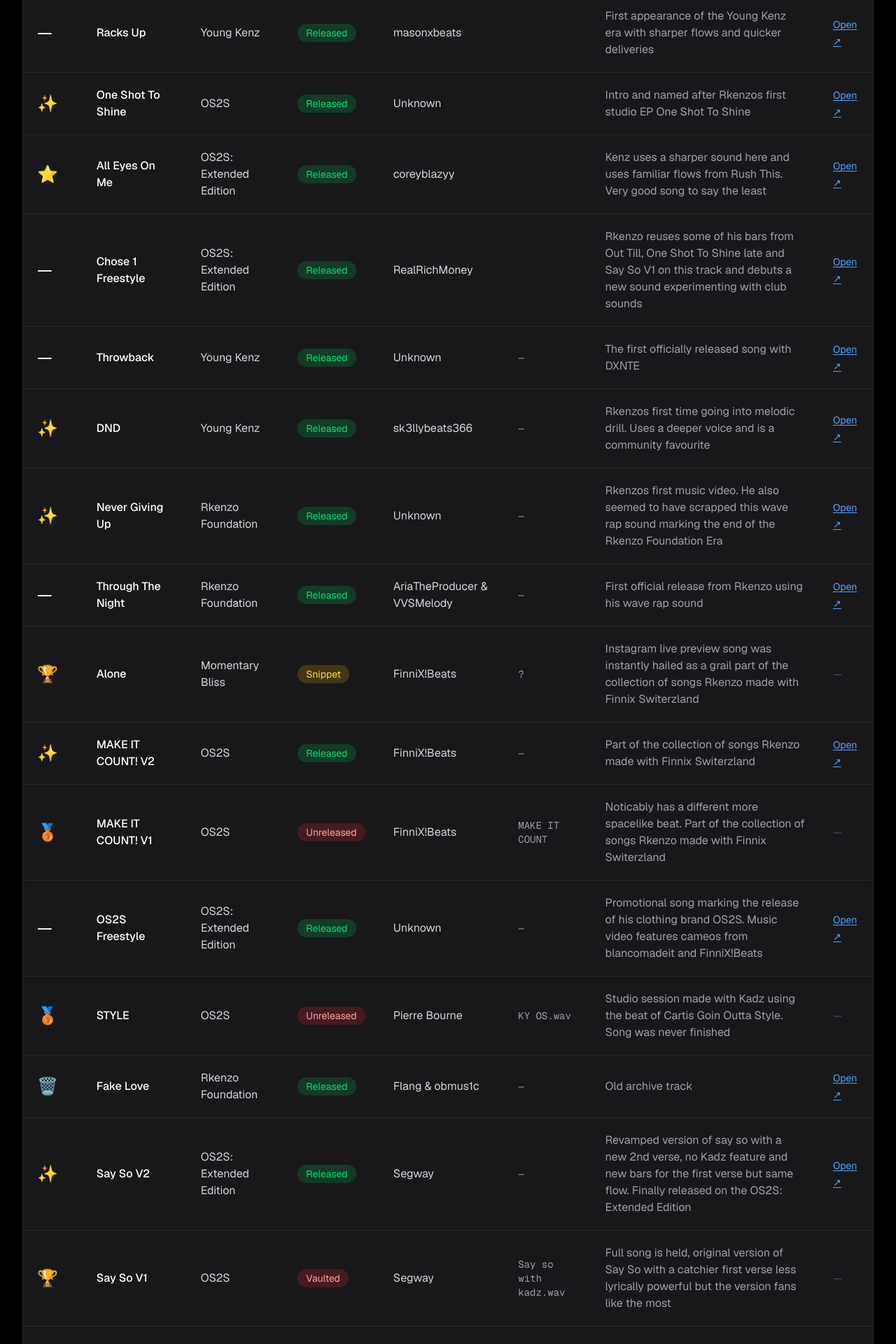
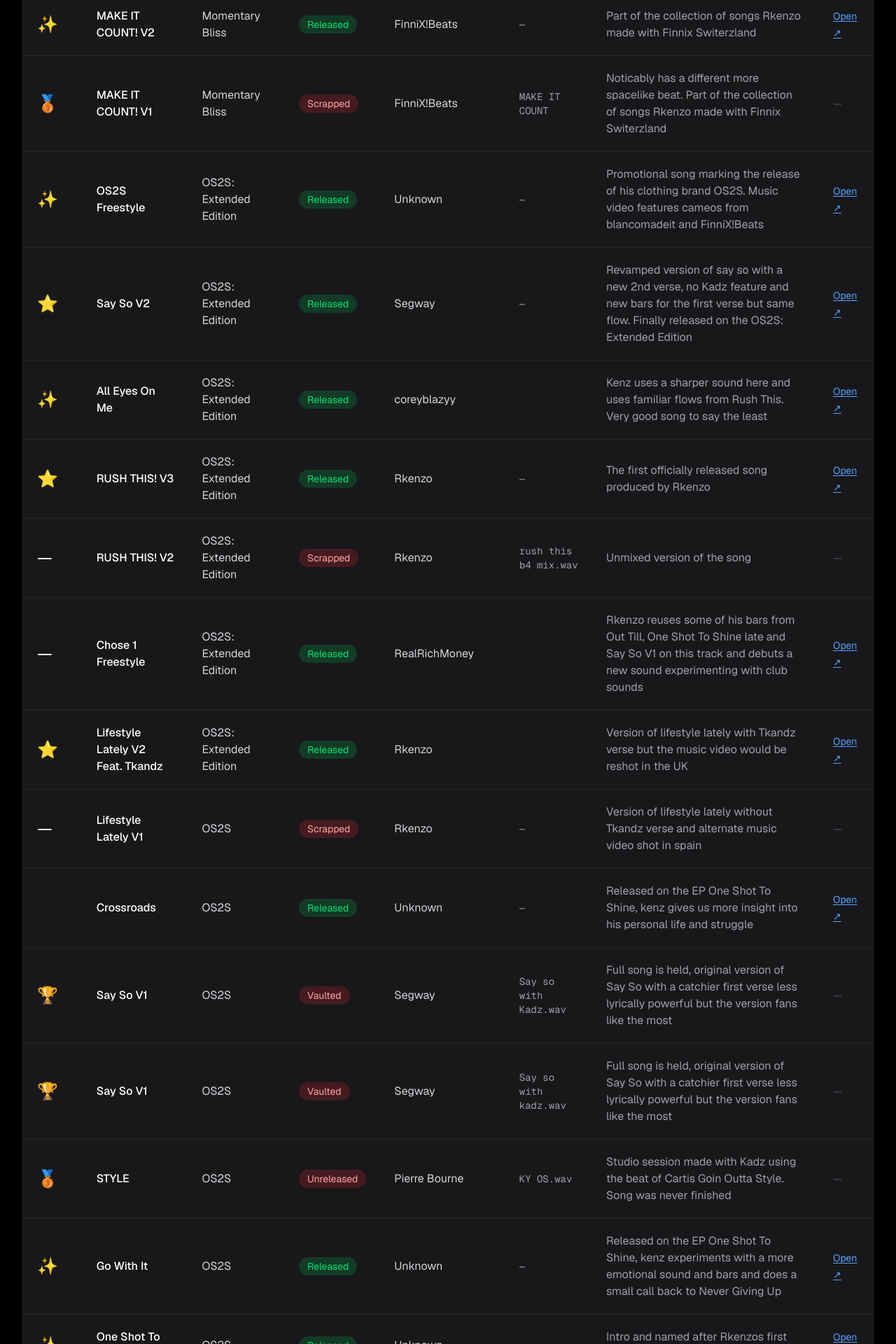
Before and after one commit to KnowKiot/Rkenzo-Tracker, a Next.js app: page / in a window 1280 px wide. Shown: the part 860-2780 px from the top of the page at 70% size. Built offline with nearby package versions, Linux system fonts and the light colour scheme.

Commit message:
Sorted all songs

```diff
--- a/app/page.tsx
+++ b/app/page.tsx
@@ -17,9 +17,109 @@ export default function RkenzoTracker() {
   const [filterRating, setFilterRating] = useState('All');
 
   const songs = [
+    // Momentary Bliss
+     {
+      title: 'Rick Owens',
+      era: 'Momentary Bliss',
+      status: 'Snippet',
+      producer: 'Unknown',
+      notes: 'Snippet uploaded the tiktok 9th May 2026',
+      rating: '',
+      filename: '—',
+      link: 'https://www.youtube.com/watch?v=MFjM_NQvPC0',
+    },
+
+    {
+      title: 'Chasing Paper',
+      era: 'Momentary Bliss',
+      status: 'Released',
+      producer: 'Unknown',
+      notes: 'Second song released in the Momentary Bliss rollout',
+      rating: '',
+      filename: '—',
+      link: 'https://www.youtube.com/watch?v=MFjM_NQvPC0',
+    },
+
+    {
+      title: 'EVISU JEANS',
+      era: 'Momentary Bliss',
+      status: 'Released',
+      producer: 'coreyblazyinc',
+      notes: 'Throwaway song to mark the rollout of Momentary Bliss',
+      rating: '✨',
+      filename: '—',
+      link: 'https://www.youtube.com/watch?v=GCz7GZODsv4',
+    },
+
+    {
+      title: 'Alone',
+      era: 'Momentary Bliss',
+      status: 'Snippet',
+      producer: 'FinniX!Beats',
+      notes: 'Instagram live preview song was instantly hailed as a grail part of the collection of songs Rkenzo made with Finnix Switerzland',
+      rating: '🏆',
+      filename: '?',
+      link: '',
+    },
+
+    {
+      title: 'MAKE IT COUNT! V2',
+      era: 'Momentary Bliss',
+      status: 'Released',
+      producer: 'FinniX!Beats',
+      notes: 'Part of the collection of songs Rkenzo made with Finnix Switerzland',
+      rating: '✨',
+      filename: '—',
+      link: 'https://www.youtube.com/watch?v=jBivqZXolk8',
+    },
+
+    {
+      title: 'MAKE IT COUNT! V1',
+      era: 'Momentary Bliss',
+      status: 'Scrapped',
+      producer: 'FinniX!Beats',
+      notes: 'Noticably has a different more spacelike beat. Part of the collection of songs Rkenzo made with Finnix Switerzland',
+      rating: '🥉',
+      filename: 'MAKE IT COUNT',
+      link: '',
+    },
+
+    {
+      title: 'OS2S Freestyle',
+      era: 'OS2S: Extended Edition',
+      status: 'Released',
+      producer: 'Unknown',
+      notes: 'Promotional song marking the release of his clothing brand OS2S. Music video features cameos from blancomadeit and FinniX!Beats',
+      rating: '✨',
+      filename: '—',
+      link: 'https://www.youtube.com/watch?v=8FcIn74uNzk',
+    },
+
+    {
+      title: 'Say So V2',
+      era: 'OS2S: Extended Edition',
+      status: 'Released',
+      producer: 'Segway',
+      notes: 'Revamped version of say so with a new 2nd verse, no Kadz feature and new bars for the first verse but same flow. Finally released on the OS2S: Extended Edition',
+      rating: '⭐',
+      filename: '—',
+      link: 'https://www.youtube.com/watch?v=w9Y_v96F9ac',
+    },
+
+        {
+      title: 'All Eyes On Me',
+      era: 'OS2S: Extended Edition',
+      status: 'Released',
+      producer: 'coreyblazyy',
+      notes: 'Kenz uses a sharper sound here and uses familiar flows from Rush This. Very good song to say the least',
+      rating: '✨',
+      filename: '',
+      link: 'https://www.youtube.com/watch?v=kol3yTiwgQA',
+    },
+
     {
       title: 'RUSH THIS! V3',
-      era: 'OS2S',
+      era: 'OS2S: Extended Edition',
       status: 'Released',
       producer: 'Rkenzo',
       notes: 'The first officially released song produced by Rkenzo',
@@ -27,16 +127,29 @@ export default function RkenzoTracker() {
       filename: '—',
       link: 'https://www.youtube.com/watch?v=vPf7hVAEqTw',
     },
+
     {
       title: 'RUSH THIS! V2',
-      era: 'OS2S',
-      status: 'Unreleased',
+      era: 'OS2S: Extended Edition',
+      status: 'Scrapped',
       producer: 'Rkenzo',
       notes: 'Unmixed version of the song',
       rating: '—',
       filename: 'rush this b4 mix.wav',
       link: '',
     },
+
+    {
+      title: 'Chose 1 Freestyle',
+      era: 'OS2S: Extended Edition',
+      status: 'Released',
+      producer: 'RealRichMoney',
+      notes: 'Rkenzo reuses some of his bars from Out Till, One Shot To Shine late and Say So V1 on this track and debuts a new sound experimenting with club sounds',
+      rating: '—',
+      filename: '',
+      link: 'https://www.youtube.com/watch?v=evCgCR9aJsM',
+    },
+
     {
       title: 'Lifestyle Lately V2 Feat. Tkandz',
       era: 'OS2S: Extended Edition',
@@ -47,26 +160,74 @@ export default function RkenzoTracker() {
       filename: '',
       link: 'https://www.youtube.com/watch?v=ZDuDBuFPsmk',
     },
+
     {
       title: 'Lifestyle Lately V1',
       era: 'OS2S',
-      status: 'Unreleased',
+      status: 'Scrapped',
       producer: 'Rkenzo',
       notes: 'Version of lifestyle lately without Tkandz verse and alternate music video shot in spain',
       rating: '—',
       filename: '—',
       link: '',
     },
+// OS2S Era
     {
-      title: 'Racks Up',
-      era: 'Young Kenz',
+      title: 'Crossroads',
+      era: 'OS2S',
       status: 'Released',
-      producer: 'masonxbeats',
-      notes: 'First appearance of the Young Kenz era with sharper flows and quicker deliveries',
-      rating: '—',
-      filename: '',
-      link: 'https://www.youtube.com/watch?v=evCgCR9aJsM',
+      producer: 'Unknown',
+      notes: 'Released on the EP One Shot To Shine, kenz gives us more insight into his personal life and struggle',
+      rating: '',
+      filename: '—',
+      link: 'https://www.youtube.com/watch?v=ZPkRZ9VNhho',
     },
+
+    {
+      title: 'Say So V1',
+      era: 'OS2S',
+      status: 'Vaulted',
+      producer: 'Segway',
+      notes: 'Full song is held, original version of Say So with a catchier first verse less lyrically powerful but the version fans like the most',
+      rating: '🏆',
+      filename: 'Say so with Kadz.wav',
+      link: '',
+    },
+
+    {
+      title: 'Say So V1',
+      era: 'OS2S',
+      status: 'Vaulted',
+      producer: 'Segway',
+      notes: 'Full song is held, original version of Say So with a catchier first verse less lyrically powerful but the version fans like the most',
+      rating: '🏆',
+      filename: 'Say so with kadz.wav',
+      link: '',
+    },
+
+
+    {
+      title: 'STYLE',
+      era: 'OS2S',
+      status: 'Unreleased',
+      producer: 'Pierre Bourne',
+      notes: 'Studio session made with Kadz using the beat of Cartis Goin Outta Style. Song was never finished',
+      rating: '🥉',
+      filename: 'KY OS.wav',
+      link: '',
+    },
+
+    {
+      title: 'Go With It',
+      era: 'OS2S',
+      status: 'Released',
+      producer: 'Unknown',
+      notes: 'Released on the EP One Shot To Shine, kenz experiments with a more emotional sound and bars and does a small call back to Never Giving Up',
+      rating: '✨',
+      filename: '—',
+      link: 'https://www.youtube.com/watch?v=4UatIB9ZjoE',
+    },
+
     {
       title: 'One Shot To Shine',
       era: 'OS2S',
@@ -77,26 +238,42 @@ export default function RkenzoTracker() {
       filename: '',
       link: 'https://www.youtube.com/watch?v=_gmJXkfc7OY',
     },
+
     {
-      title: 'All Eyes On Me',
-      era: 'OS2S: Extended Edition',
+      title: 'CANT WAIT',
+      era: 'OS2S',
       status: 'Released',
-      producer: 'coreyblazyy',
-      notes: 'Kenz uses a sharper sound here and uses familiar flows from Rush This. Very good song to say the least',
+      producer: 'Unknown',
+      notes: 'Released on the EP One Shot To Shine, kenz also sends some bars refercing his ex',
+      rating: '',
+      filename: '—',
+      link: 'https://www.youtube.com/watch?v=yHUsIK3i2f0',
+    },
+
+    {
+      title: 'Out Till Late',
+      era: 'OS2S',
+      status: 'Released',
+      producer: 'Unknown',
+      notes: 'Featuring Whizz, song was reportedly made in one take and is a fan favourite. One of his biggest songs to date',
       rating: '⭐',
-      filename: '',
-      link: 'https://www.youtube.com/watch?v=kol3yTiwgQA',
+      filename: '—',
+      link: 'https://www.youtube.com/watch?v=mAywOdTLQHA',
     },
+
     {
-      title: 'Chose 1 Freestyle',
-      era: 'OS2S: Extended Edition',
+      title: 'Papercuts',
+      era: 'OS2S',
       status: 'Released',
-      producer: 'RealRichMoney',
-      notes: 'Rkenzo reuses some of his bars from Out Till, One Shot To Shine late and Say So V1 on this track and debuts a new sound experimenting with club sounds',
-      rating: '—',
-      filename: '',
-      link: 'https://www.youtube.com/watch?v=evCgCR9aJsM',
+      producer: 'ROB EVN',
+      notes: 'Made the day after his girlfriend broke up with him and became an instant success which caught the attention of UK Artist Tkandz',
+      rating: '🌟',
+      filename: '—',
+      link: 'https://www.youtube.com/watch?v=zCYRFU6Nwjk',
     },
+
+// Young Kenz
+
     {
       title: 'Throwback',
       era: 'Young Kenz',
@@ -117,6 +294,31 @@ export default function RkenzoTracker() {
       filename: '—',
       link: 'https://www.youtube.com/watch?v=jHh38yfr5T0',
     },
+
+    {
+      title: 'Racks Up',
+      era: 'Young Kenz',
+      status: 'Released',
+      producer: 'masonxbeats',
+      notes: 'First appearance of the Young Kenz era with sharper flows and quicker deliveries',
+      rating: '—',
+      filename: '',
+      link: 'https://www.youtube.com/watch?v=evCgCR9aJsM',
+    },
+
+    {
+      title: 'ESCOBAR',
+      era: 'Young Kenz',
+      status: 'Released',
+      producer: 'Unknown',
+      notes: 'One of the weaker songs from this era',
+      rating: '🗑️',
+      filename: '',
+      link: 'https://www.youtube.com/watch?v=a-fqXkWxQ_g',
+    },
+
+
+// Rkenzo Foundation
     {
       title: 'Never Giving Up',
       era: 'Rkenzo Foundation',
@@ -127,6 +329,7 @@ export default function RkenzoTracker() {
       filename: '—',
       link: 'https://www.youtube.com/watch?v=Q7liMX64Duc',
     },
+
     {
       title: 'Through The Night',
       era: 'Rkenzo Foundation',
@@ -137,56 +340,7 @@ export default function RkenzoTracker() {
       filename: '—',
       link: 'https://www.youtube.com/watch?v=pG9jO_771mA',
     },
-    {
-      title: 'Alone',
-      era: 'Momentary Bliss',
-      status: 'Snippet',
-      producer: 'FinniX!Beats',
-      notes: 'Instagram live preview song was instantly hailed as a grail part of the collection of songs Rkenzo made with Finnix Switerzland',
-      rating: '🏆',
-      filename: '?',
-      link: '',
-    },
-    {
-      title: 'MAKE IT COUNT! V2',
-      era: 'OS2S',
-      status: 'Released',
-      producer: 'FinniX!Beats',
-      notes: 'Part of the collection of songs Rkenzo made with Finnix Switerzland',
-      rating: '✨',
-      filename: '—',
-      link: 'https://www.youtube.com/watch?v=jBivqZXolk8',
-    },
-    {
-      title: 'MAKE IT COUNT! V1',
-      era: 'OS2S',
-      status: 'Unreleased',
-      producer: 'FinniX!Beats',
-      notes: 'Noticably has a different more spacelike beat. Part of the collection of songs Rkenzo made with Finnix Switerzland',
-      rating: '🥉',
-      filename: 'MAKE IT COUNT',
-      link: '',
-    },
-    {
-      title: 'OS2S Freestyle',
-      era: 'OS2S: Extended Edition',
-      status: 'Released',
-      producer: 'Unknown',
-      notes: 'Promotional song marking the release of his clothing brand OS2S. Music video features cameos from blancomadeit and FinniX!Beats',
-      rating: '—',
-      filename: '—',
-      link: 'https://www.youtube.com/watch?v=8FcIn74uNzk',
-    },
-    {
-      title: 'STYLE',
-      era: 'OS2S',
-      status: 'Unreleased',
-      producer: 'Pierre Bourne',
-      notes: 'Studio session made with Kadz using the beat of Cartis Goin Outta Style. Song was never finished',
-      rating: '🥉',
-      filename: 'KY OS.wav',
-      link: '',
-    },
+
     {
       title: 'Fake Love',
       era: 'Rkenzo Foundation',
@@ -197,66 +351,9 @@ export default function RkenzoTracker() {
       filename: '—',
       link: 'https://www.youtube.com/watch?v=rcRGjfP1Mp8',
     },
-    {
-      title: 'Say So V2',
-      era: 'OS2S: Extended Edition',
-      status: 'Released',
-      producer: 'Segway',
-      notes: 'Revamped version of say so with a new 2nd verse, no Kadz feature and new bars for the first verse but same flow. Finally released on the OS2S: Extended Edition',
-      rating: '✨',
-      filename: '—',
-      link: 'https://www.youtube.com/watch?v=w9Y_v96F9ac',
-    },
-    {
-      title: 'Say So V1',
-      era: 'OS2S',
-      status: 'Vaulted',
-      producer: 'Segway',
-      notes: 'Full song is held, original version of Say So with a catchier first verse less lyrically powerful but the version fans like the most',
-      rating: '🏆',
-      filename: 'Say so with kadz.wav',
-      link: '',
-    },
-    {
-      title: 'Say So V1',
-      era: 'OS2S',
-      status: 'Vaulted',
-      producer: 'Segway',
-      notes: 'Full song is held, original version of Say So with a catchier first verse less lyrically powerful but the version fans like the most',
-      rating: '🏆',
-      filename: 'Say so with kadz.wav',
-      link: '',
-    },
-    {
-      title: 'Out Till Late',
-      era: 'OS2S',
-      status: 'Released',
-      producer: 'Unknown',
-      notes: 'Featuring Whizz, song was reportedly made in one take and is a fan favourite. One of his biggest songs to date',
-      rating: '⭐',
-      filename: '—',
-      link: 'https://www.youtube.com/watch?v=mAywOdTLQHA',
-    },
-    {
-      title: 'EVISU JEANS',
-      era: 'Momentary Bliss',
-      status: 'Released',
-      producer: 'coreyblazyinc',
-      notes: 'Throwaway song to mark the rollout of Momentary Bliss',
-      rating: '✨',
-      filename: '—',
-      link: 'https://www.youtube.com/watch?v=GCz7GZODsv4',
-    },
-    {
-      title: 'Papercuts',
-      era: 'OS2S',
-      status: 'Released',
-      producer: 'ROB EVN',
-      notes: 'Made the day after his girlfriend broke up with him and became an instant success which caught the attention of UK Artist Tkandz',
-      rating: '🌟',
-      filename: '—',
-      link: 'https://www.youtube.com/watch?v=zCYRFU6Nwjk',
-    },
+
+
+
   ];
 
   const stats = useMemo(() => ({
```
